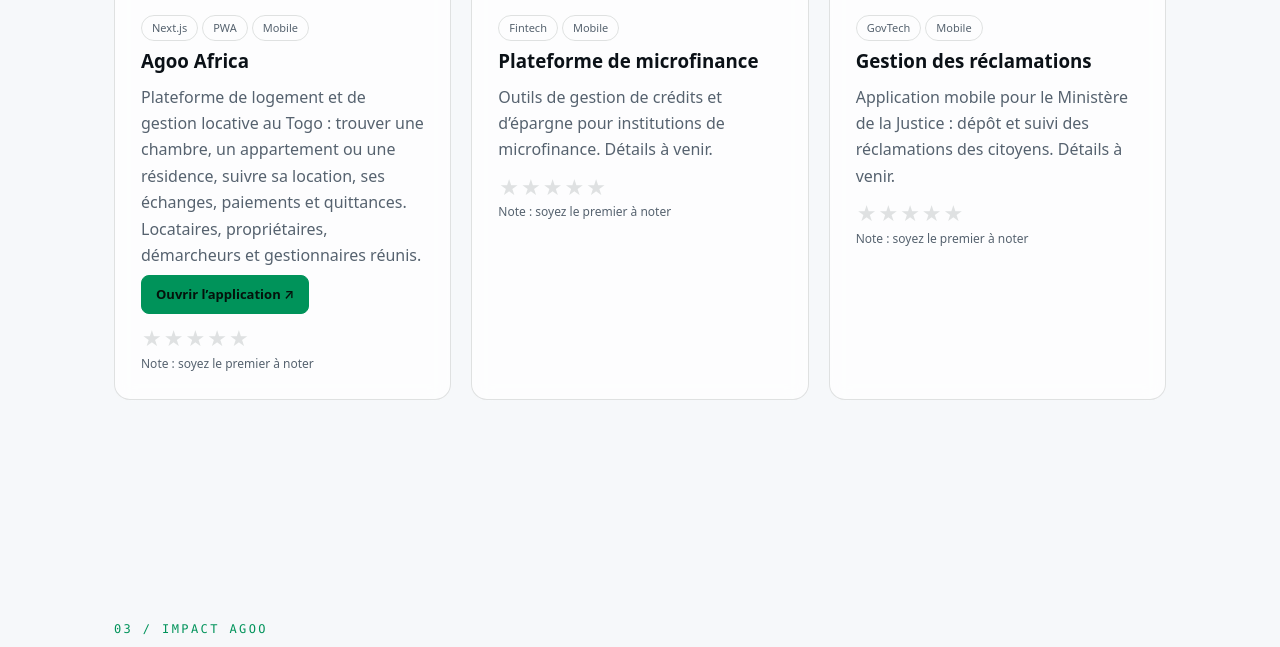
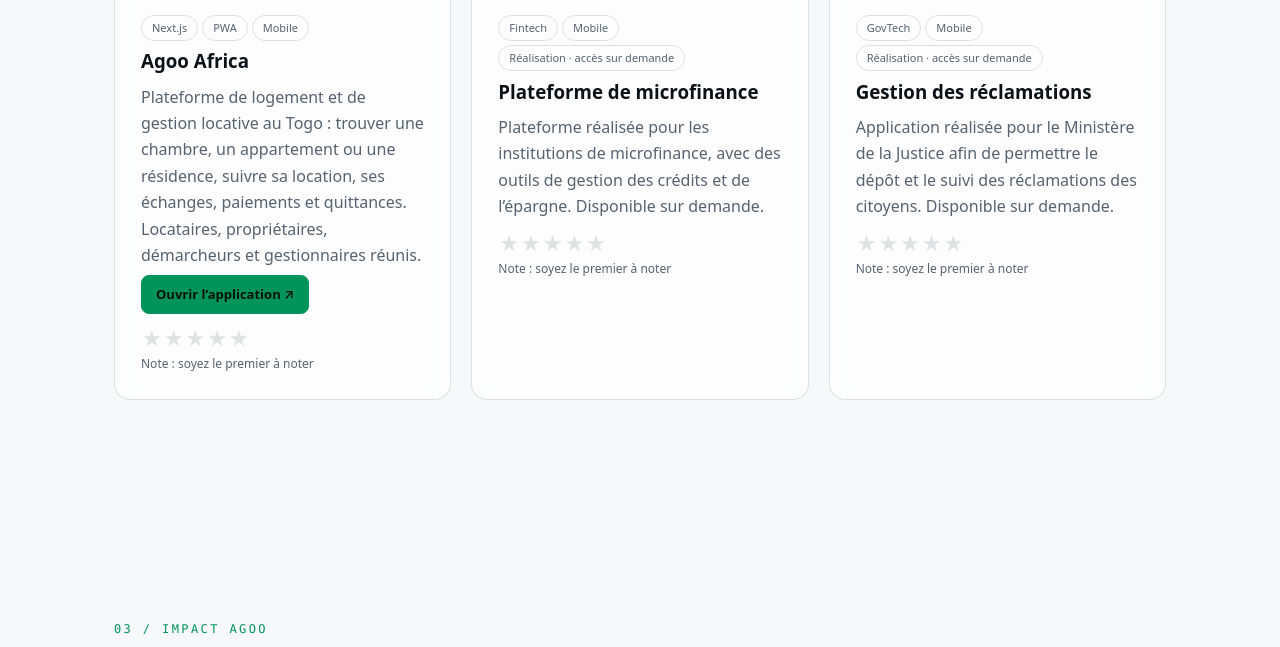
Before and after one commit to Emile-zola/portfolio, a plain HTML site: page index.html in a window 1280 px wide. Shown: the part 1851-2498 px from the top of the page. Drawn offline with nearby package versions, Linux system fonts and the light colour scheme; animation ran at ten frames a second.

Commit message:
apercus du landpage correcteed 4

```diff
--- a/index.html
+++ b/index.html
@@ -41,6 +41,8 @@ h2{font-size:clamp(28px,4.5vw,48px);margin:.2em 0 .5em;letter-spacing:-.02em}
 
 .shot.agoo{background:#fff;padding:22px}
 .shot.agoo img{width:min(100%,260px);height:100%;object-fit:contain;position:relative;z-index:1}
+.shot.micro{background:#fff;padding:0}
+.shot.micro img{width:100%;height:100%;object-fit:cover;object-position:center 18%;position:relative;z-index:1}
 .num{font-size:clamp(34px,5vw,54px);font-weight:700;color:var(--acc)}
 .rv{opacity:0;transform:translateY(46px) scale(.97);filter:blur(6px);transition:opacity .9s cubic-bezier(.2,.7,.2,1),transform .9s cubic-bezier(.2,.7,.2,1),filter .9s}
 .rv.in{opacity:1;transform:none;filter:none}
@@ -82,11 +84,11 @@ footer{padding:50px 5vw 70px;border-top:1px solid var(--line);display:flex;flex-
 <h3>Agoo Africa</h3><p>Plateforme de logement et de gestion locative au Togo : trouver une chambre, un appartement ou une résidence, suivre sa location, ses échanges, paiements et quittances. Locataires, propriétaires, démarcheurs et gestionnaires réunis.</p>
 <a class="btn p" href="https://agooafrica.vercel.app/" target="_blank" rel="noopener">Ouvrir l’application ↗</a>
 <div class="stars" data-pid="agoo" style="margin-top:12px"></div><div class="note" data-avg="agoo">Note : —</div></article>
-<article class="card rv tilt"><div class="shot mono"><i></i>Microfinance · bientôt</div><span class="pill">Fintech</span><span class="pill">Mobile</span>
-<h3>Plateforme de microfinance</h3><p>Outils de gestion de crédits et d’épargne pour institutions de microfinance. Détails à venir.</p>
+<article class="card rv tilt"><div class="shot micro"><img src="images/microfianace.png" alt="Écran de connexion de la plateforme de microfinance"></div><span class="pill">Fintech</span><span class="pill">Mobile</span><span class="pill">Réalisation · accès sur demande</span>
+<h3>Plateforme de microfinance</h3><p>Plateforme réalisée pour les institutions de microfinance, avec des outils de gestion des crédits et de l’épargne. Disponible sur demande.</p>
 <div class="stars" data-pid="micro" style="margin-top:12px"></div><div class="note" data-avg="micro">Note : —</div></article>
-<article class="card rv tilt"><div class="shot mono"><i></i>Justice · bientôt</div><span class="pill">GovTech</span><span class="pill">Mobile</span>
-<h3>Gestion des réclamations</h3><p>Application mobile pour le Ministère de la Justice : dépôt et suivi des réclamations des citoyens. Détails à venir.</p>
+<article class="card rv tilt"><div class="shot mono"><i></i>Justice · réalisation</div><span class="pill">GovTech</span><span class="pill">Mobile</span><span class="pill">Réalisation · accès sur demande</span>
+<h3>Gestion des réclamations</h3><p>Application réalisée pour le Ministère de la Justice afin de permettre le dépôt et le suivi des réclamations des citoyens. Disponible sur demande.</p>
 <div class="stars" data-pid="justice" style="margin-top:12px"></div><div class="note" data-avg="justice">Note : —</div></article>
 </div></section>
 
```
